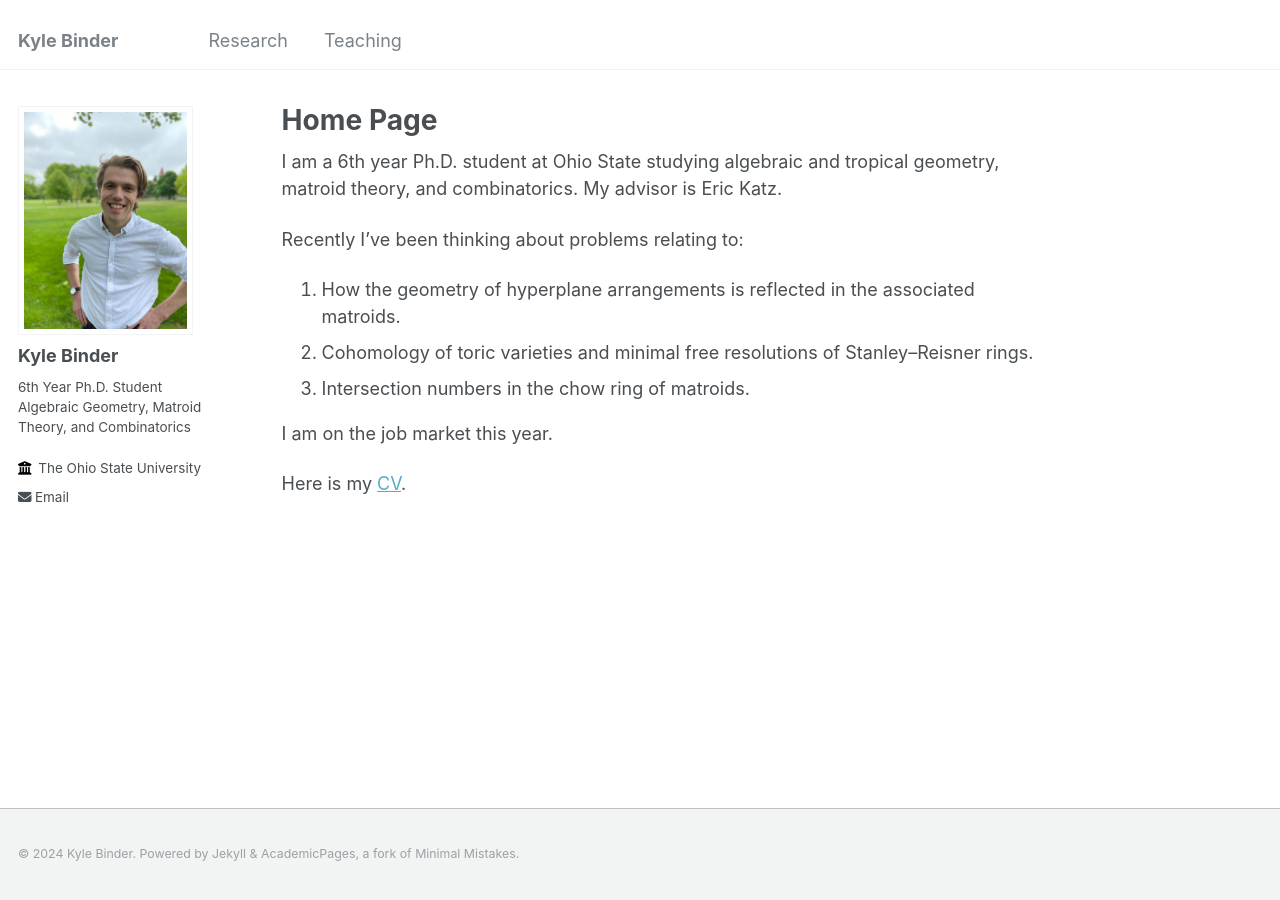
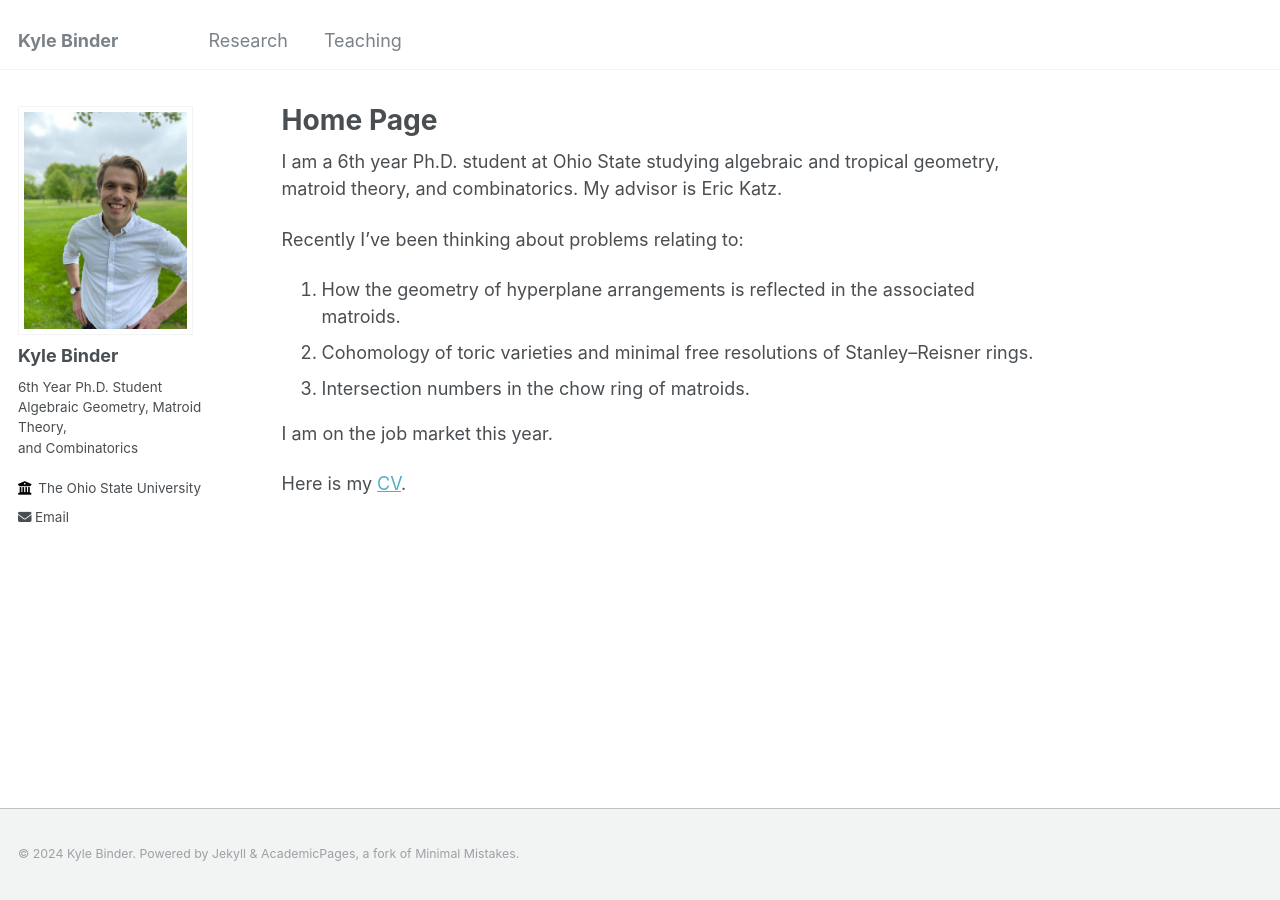
Before and after one commit to bindercommakyle/bindercommakyle.github.io, a Jekyll site: the page built from _pages/about.md, in a window 1280 px wide. Built offline with Jekyll 4.4.1, drawn with Linux system fonts in a browser that asks for light colours.

Commit message:
Update _config.yml

```diff
--- a/_config.yml
+++ b/_config.yml
@@ -24,7 +24,7 @@ author:
   avatar           : "kyleOval.jpg"
   name             : "Kyle Binder"
   pronouns         : # example: "she/her"
-  bio              : "6th Year Ph.D. Student <br> Algebraic Geometry, Matroid Theory, and Combinatorics"
+  bio              : "6th Year Ph.D. Student <br> Algebraic Geometry, Matroid Theory, <br> and Combinatorics"
   location         :
   employer         : "The Ohio State University"
   uri              : # URL
```
